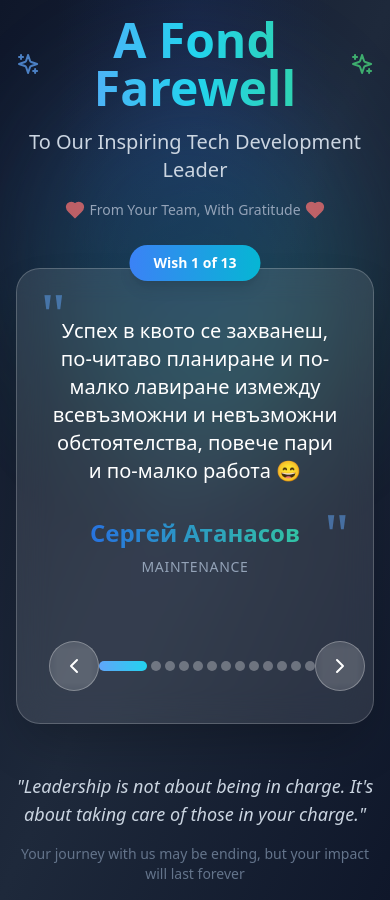
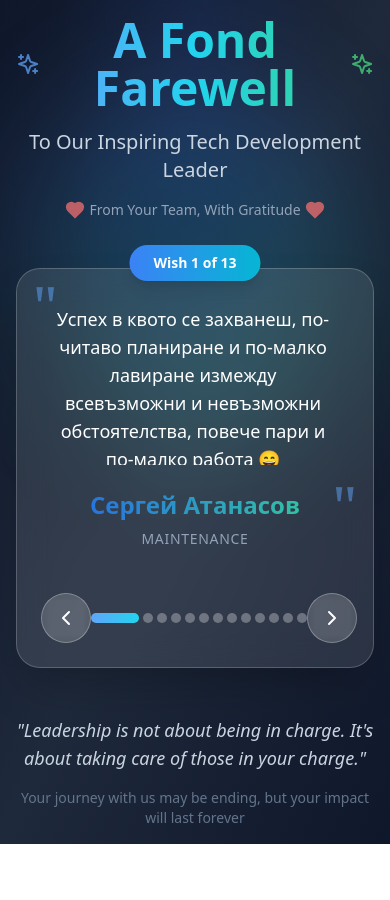
Before and after one commit to desislavadeneva-debug/-Memories, a React (Vite) app: page / in a window 390 px wide. After the commit the page ends 844 px from the top, so only its background shows below. Built offline with nearby package versions, Linux system fonts and the light colour scheme.

Commit message:
Refactor App.tsx layout and styling for improved responsiveness and visual consistency. Adjust padding, height, and text sizes for better user experience across devices.

```diff
--- a/src/App.tsx
+++ b/src/App.tsx
@@ -168,18 +168,18 @@ function App() {
           </div>
         </div>
 
-        <div className="relative bg-white/10 backdrop-blur-lg rounded-3xl shadow-2xl border border-white/20 p-8 md:p-9 min-h-[400px] flex flex-col justify-between">
+        <div className="relative bg-white/10 backdrop-blur-lg rounded-3xl shadow-2xl border border-white/20 p-6 sm:p-7 md:p-9 h-[400px]  flex flex-col justify-between">
           <div className="absolute -top-6 left-1/2 transform -translate-x-1/2 bg-gradient-to-r from-blue-500 to-cyan-500 text-white px-6 py-2 rounded-full text-sm font-semibold shadow-lg">
             Wish {currentIndex + 1} of {wishes.length}
           </div>
 
-          <div className="flex-1 flex flex-col justify-center mb-8">
+          <div className="flex-1 min-h-0 flex flex-col mb-8">
             <div className="relative">
               <div className="absolute -top-4 -left-2 text-6xl text-blue-400/50 font-serif leading-none">
                 "
               </div>
-              <div className="text-xl md:text-2xl text-white relative z-10 mb-8 text-center md:px-4 pt-4">
-                <div className="text-xl md:text-2xl text-white  relative z-10 mb-8 text-center md:px-4">
+              <div className="text-lg sm:text-xl md:text-2xl text-white relative z-10 mb-6 sm:mb-8 text-center px-2 sm:px-3 md:px-4 pt-3 sm:pt-4">
+                <div className="text-lg sm:text-xl md:text-2xl text-white relative z-10 text-center px-1 sm:px-2 md:px-4 overflow-y-auto [scrollbar-width:none] [-ms-overflow-style:none] [&::-webkit-scrollbar]:hidden pr-2 max-h-40 sm:max-h-56 md:max-h-80">
                   {wishes[currentIndex].message.split("\n").map((line, i) => (
                     <div key={i}>
                       {line}
@@ -212,7 +212,7 @@ function App() {
               <ChevronLeft className="w-6 h-6 text-white group-hover:text-cyan-300 transition-colors" />
             </button>
 
-            <div className="flex gap-1">
+            <div className="flex gap-1 px-0 sm:px-3 md:px-4">
               {wishes.map((_, index) => (
                 <button
                   key={index}
```
